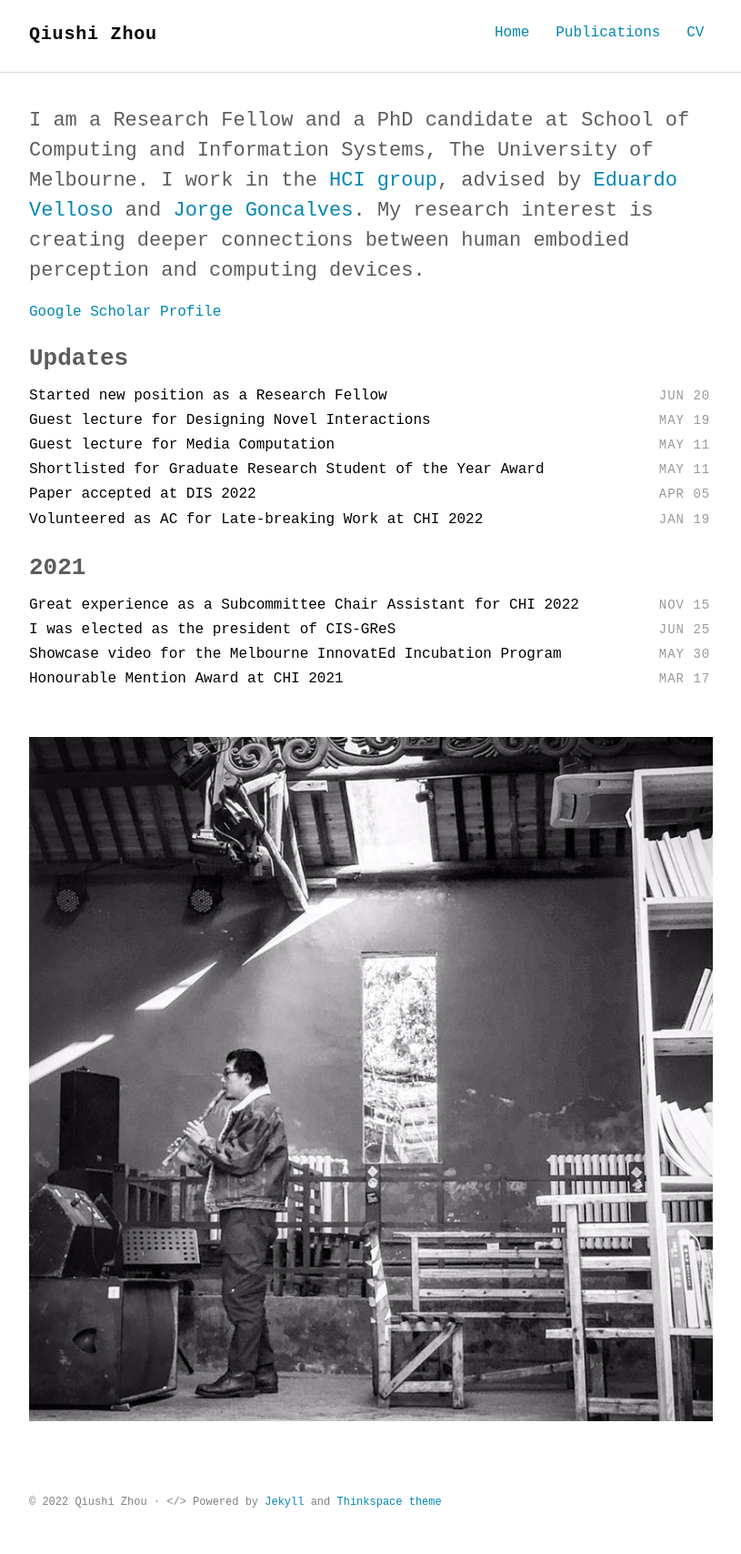
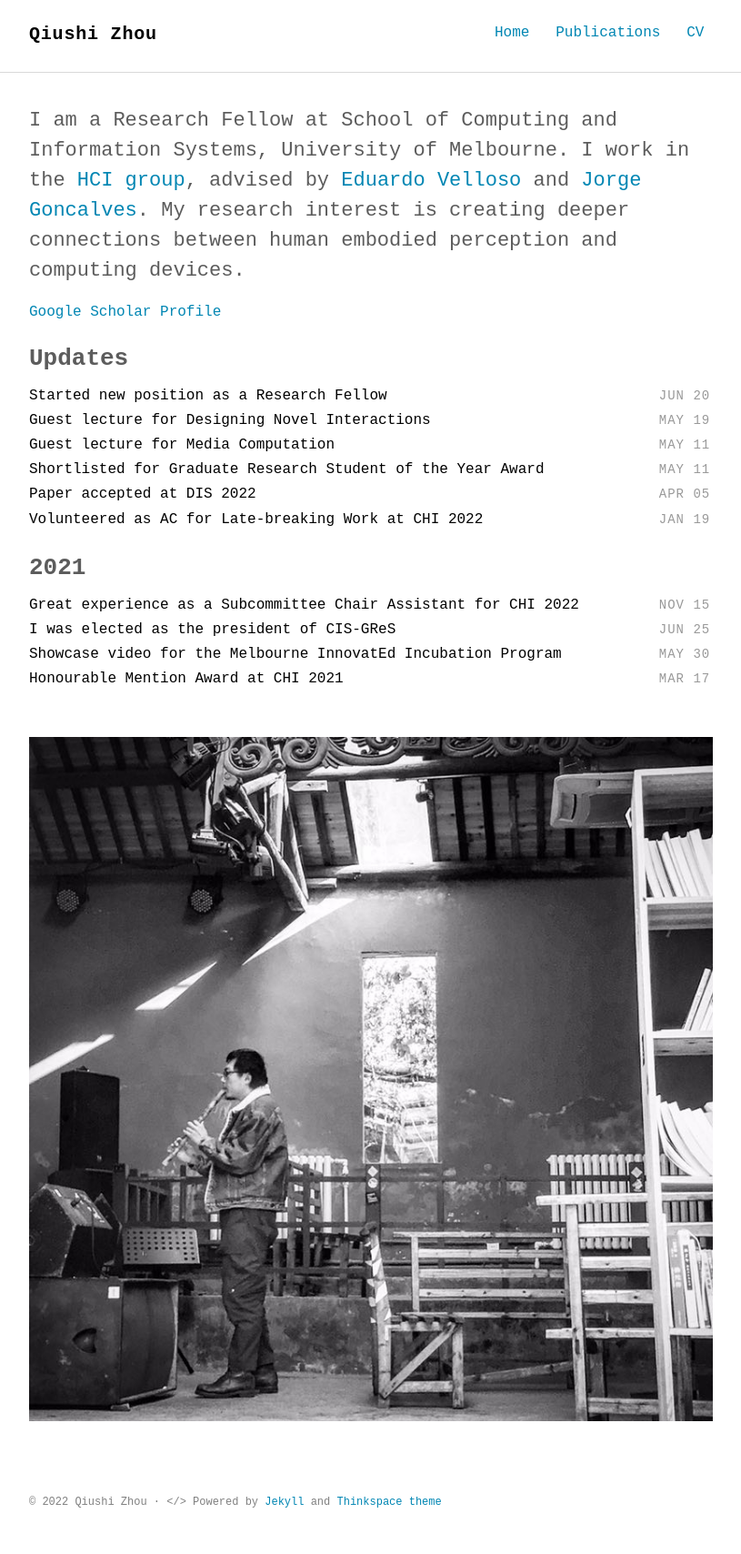
Before and after one commit to qiushi-zhou/qiushi-zhou.github.io, a Jekyll site: the page built from index.html, in a window 1280 px wide. Shown: the whole page at 91% size, without its empty margins (232-1047 px from the left). Built offline with Jekyll 4.4.1, drawn with Linux system fonts in a browser that asks for light colours; some web fonts are replaced.

Commit message:
Update intro.html

```diff
--- a/_includes/intro.html
+++ b/_includes/intro.html
@@ -1,7 +1,7 @@
 <section class="intro">
   <div class="container">
     <p class="lead">
-	I am a Research Fellow and a PhD candidate at School of Computing and Information Systems, The University of Melbourne. I work in the <a href="https://cis.unimelb.edu.au/hci/">HCI group</a>, advised by <a href="https://www.eduardovelloso.com/">Eduardo Velloso</a> and <a href="https://www.jorgegoncalves.com/">Jorge Goncalves</a>. My research interest is creating deeper connections between human embodied perception and computing devices.
+	I am a Research Fellow at School of Computing and Information Systems, University of Melbourne. I work in the <a href="https://cis.unimelb.edu.au/hci/">HCI group</a>, advised by <a href="https://www.eduardovelloso.com/">Eduardo Velloso</a> and <a href="https://www.jorgegoncalves.com/">Jorge Goncalves</a>. My research interest is creating deeper connections between human embodied perception and computing devices.
 	</p>
 	<a href="https://scholar.google.com.au/citations?user=a-FggqcAAAAJ&hl=en">Google Scholar Profile</a>
   </div>
```
